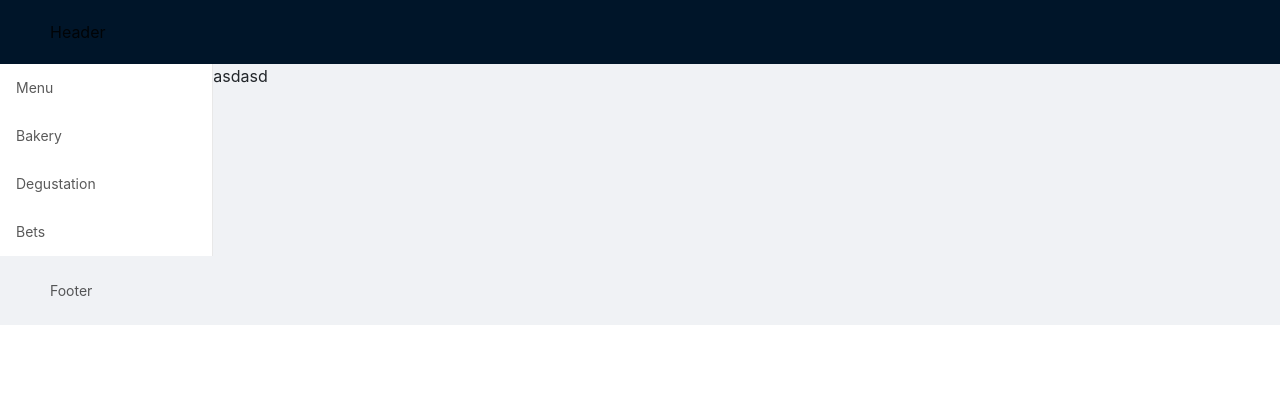
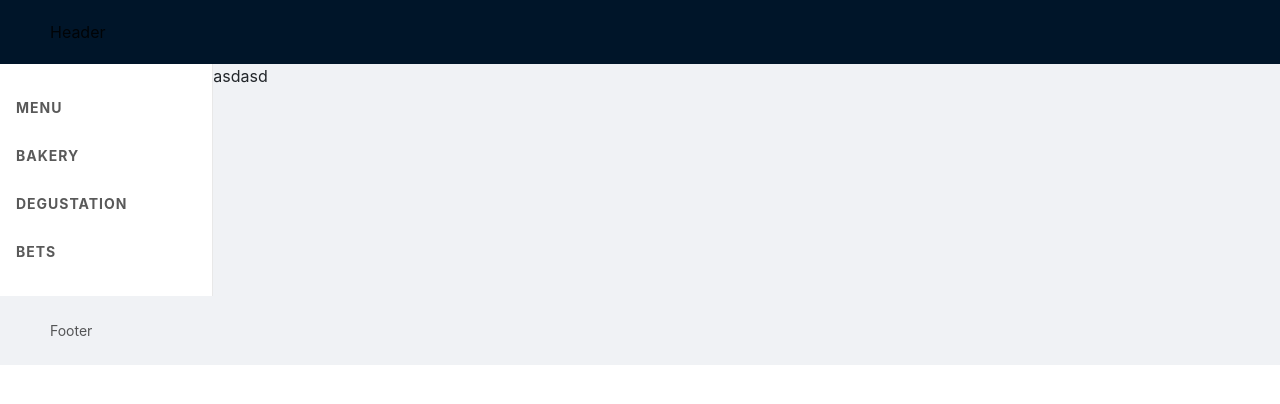
Before and after one commit to tranquilpuma830/startup-bakery, a Next.js app: page / in a window 1280 px wide. Shown: the top 404 px of the page. Built offline with nearby package versions, Linux system fonts and the light colour scheme.

Commit message:
ned a  new pull

```diff
--- a/containers/Menu/LeftMenu.js
+++ b/containers/Menu/LeftMenu.js
@@ -1,5 +1,6 @@
 import React from "react";
 import { Menu } from "antd";
+import "./LeftMenu.scss";
 
 const LeftMenu = () => {
   return (
--- /dev/null
+++ b/containers/Menu/LeftMenu.scss
@@ -0,0 +1,9 @@
+.menu {
+  padding: 20px 0px;
+}
+
+.menu__item {
+  font-weight: bold;
+  text-transform: uppercase;
+  letter-spacing: 1px;
+}
```
